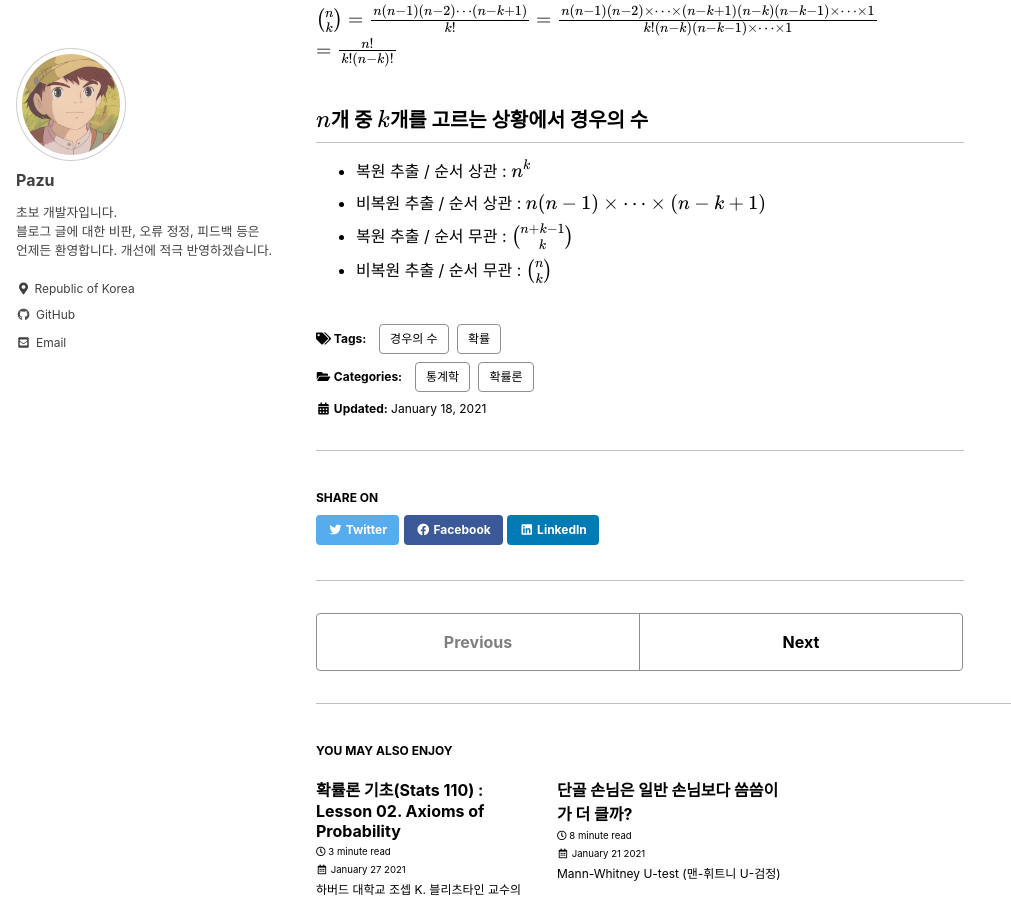
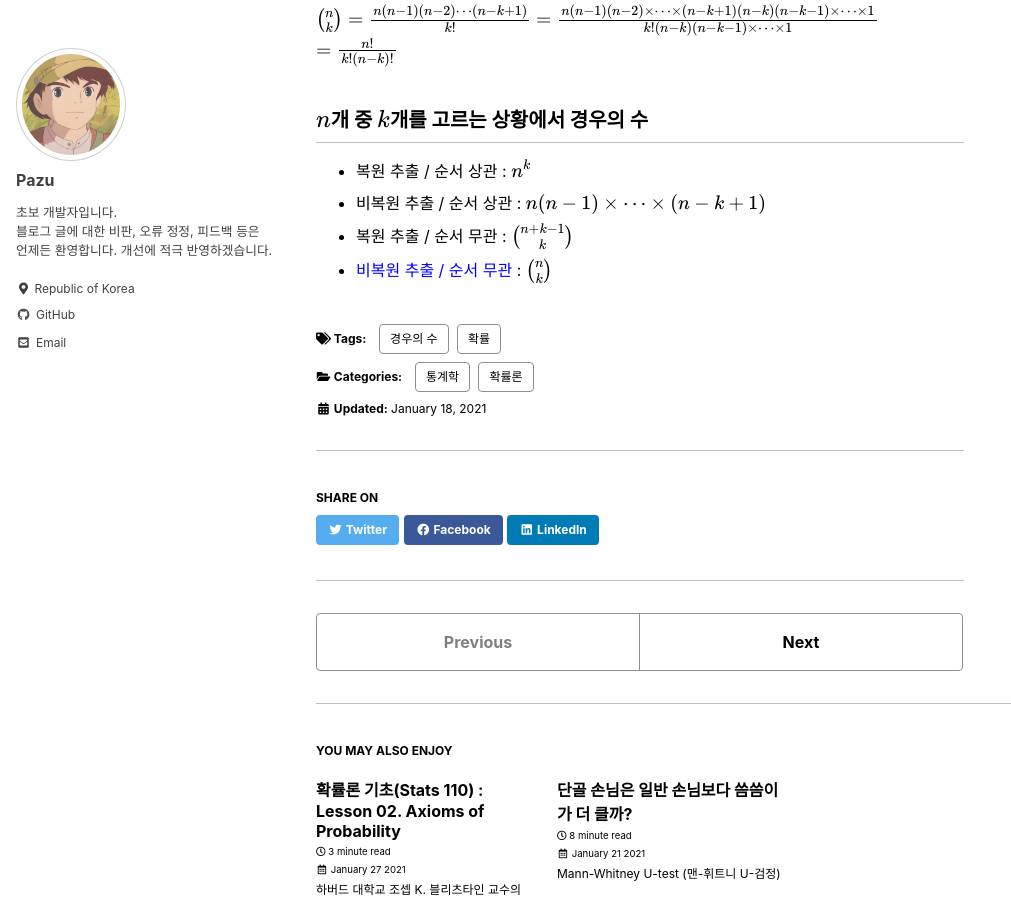
Before and after one commit to pazu0522/pazu0522.github.io, a Jekyll site: the page built from _posts/2021-01-18-stats110_01.md, in a window 1280 px wide and 900 px high, scrolled down 2878 px. Shown: the whole window, without its empty margins (0-1011 px from the left). Built offline with Jekyll 4.4.1, drawn with Linux system fonts in a browser that asks for light colours; cached includes are drawn as plain includes; formulas are drawn with MathJax 3; part of the change alters nothing that is shown.

```diff
--- a/_posts/2021-01-18-stats110_01.md
+++ b/_posts/2021-01-18-stats110_01.md
@@ -89,4 +89,4 @@ $= \frac {n!} {k!(n-k)!}$
 - 복원 추출 / 순서 상관 : $n^{k}$
 - 비복원 추출 / 순서 상관 : $n(n-1) \times \cdots \times (n-k+1)$
 - 복원 추출 / 순서 무관 : ${n+k-1 \choose k}$
-- 비복원 추출 / 순서 무관 : ${n \choose k}$
+- [비복원 추출 / 순서 무관](https://pazu0522.github.io/%ED%86%B5%EA%B3%84%ED%95%99/%ED%99%95%EB%A5%A0%EB%A1%A0/stats110_02/#%EB%B9%84%EB%B3%B5%EC%9B%90-%EC%B6%94%EC%B6%9C-%EC%88%9C%EC%84%9C-%EB%AC%B4%EA%B4%80%EC%9D%B8-%EC%83%81%ED%99%A9%EC%97%90%EC%84%9C-%EA%B2%BD%EC%9A%B0%EC%9D%98-%EC%88%98) : ${n \choose k}$
```
